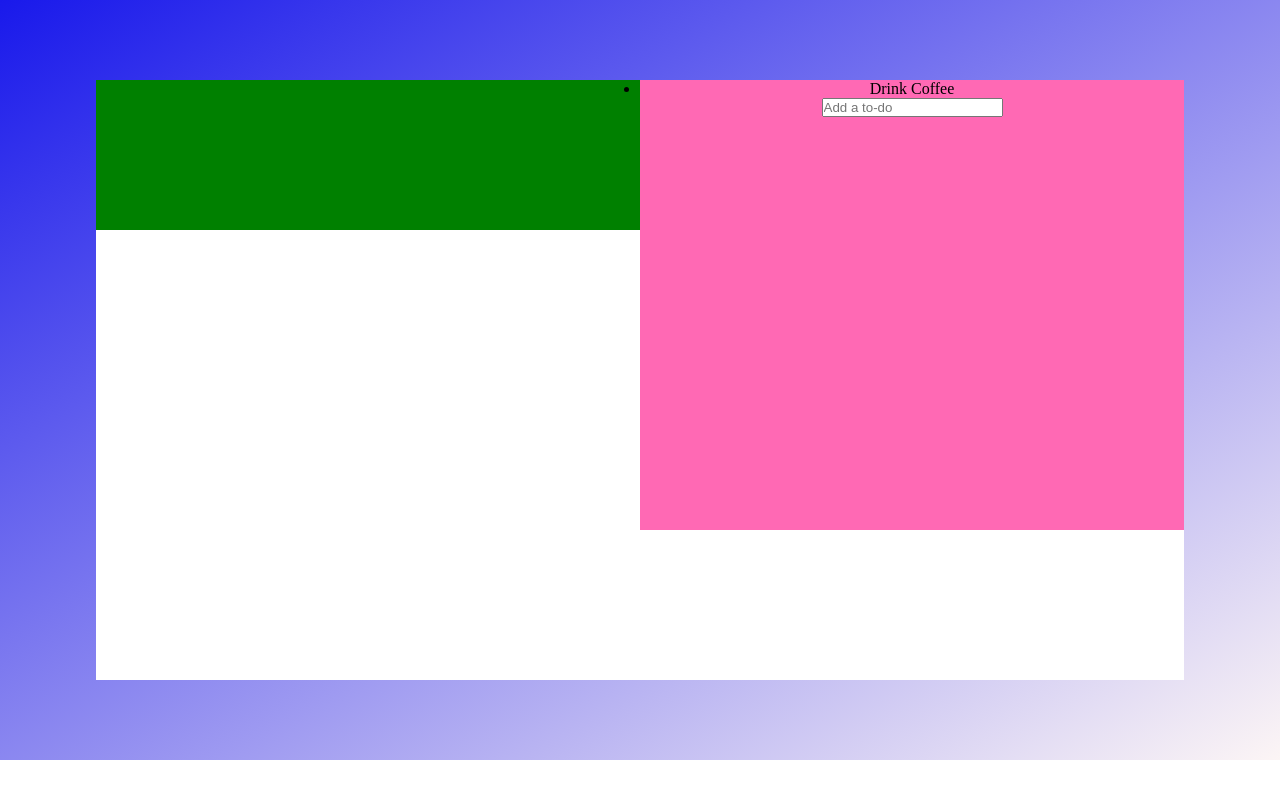
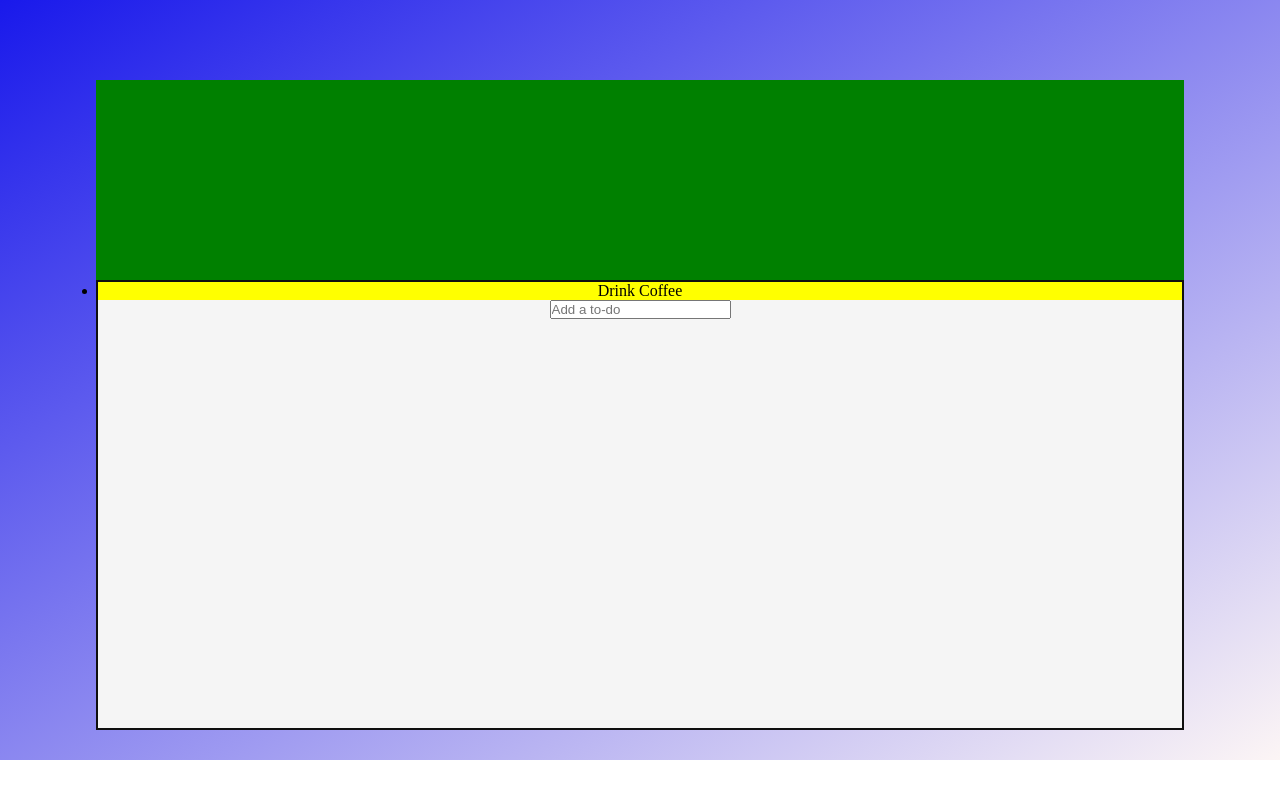
Before and after one commit to Stewie154/To-do-List, a plain HTML site: page index.html in a window 1280 px wide. Drawn offline with Linux system fonts and the light colour scheme.

Commit message:
Positioned Containers
Here I've positioned the containers of the head and content sections. They will take up the same percentage of every screen size.

```diff
--- a/Resources/CSS/styles.css
+++ b/Resources/CSS/styles.css
@@ -17,25 +17,49 @@ body{
     margin: 0 auto;
     margin-top: 10vh;
     margin-bottom: 10vh;
-    width: 85%;
+    width: 85vw;
     height: 75vh;
     background-color: white;
 }
 
 .header{
-    width: 100%;
+    position: fixed;
+    width: 85%;
     height: 25%;
     background-color: green;
     text-align: center;
-
-
 }
 
 .content{
+    margin-top: 25vh;
     display: block;
     flex-wrap: wrap;
     width: 100%;
     height: 75%;
-    background-color: hotpink;
+    background-color: whitesmoke;
+    border: 2px solid rgb(15, 15, 15);
+}
+
+.item{
+    background-color: yellow;
+    width: 100%;
+    height: 15%;
+}
+.fa{
 
 }
+.fa-circle-thin{
+
+}
+.fa-trash-o{
+
+}
+.complete{
+
+}
+.text{
+
+}
+.delete{
+
+}
```
